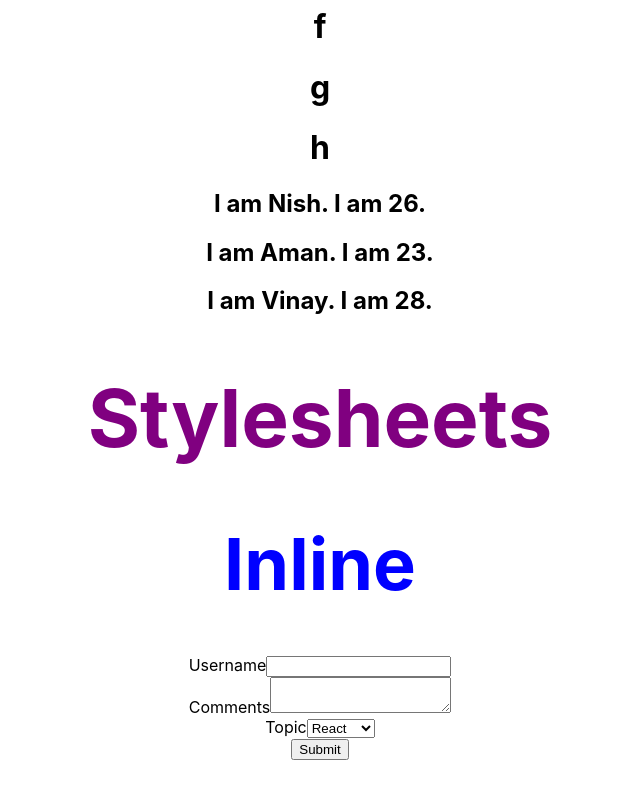
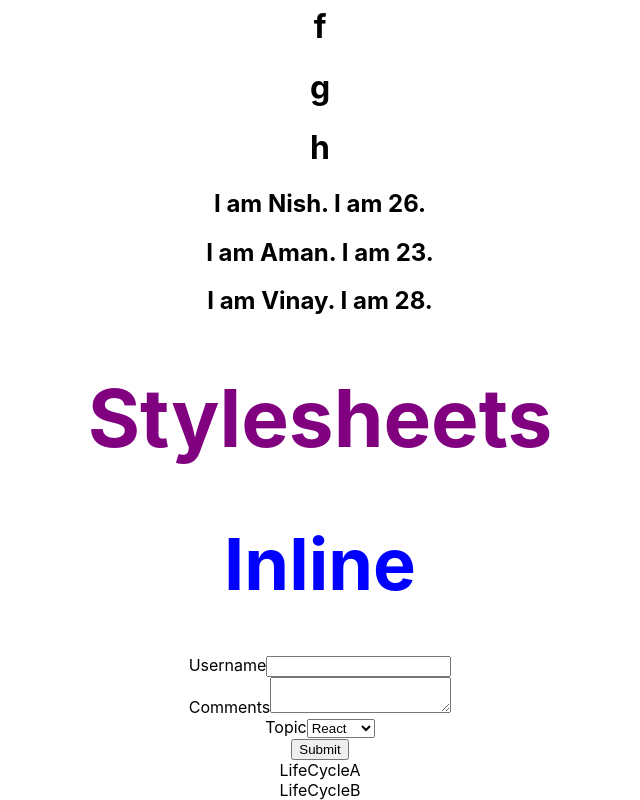
Before and after one commit to Nish-026/Learning_React, a React (Create React App) app in the folder first_app/: page / in a window 1280 px wide. Shown: the part 1232-2032 px from the top of the page, without its empty margins (320-960 px from the left). Before the commit the page ends 1992 px from the top, so only its background shows below. Built offline with nearby package versions, Linux system fonts and the light colour scheme.

Commit message:
Components Mounting life cycle methods

```diff
--- a/first_app/src/App.js
+++ b/first_app/src/App.js
@@ -19,6 +19,7 @@
 import './appStyles.css'
 import styles from './appStyles.module.css'
 import Form from './components/form';
+import LifeCycleA from './components/LifeCycleA';
 class App extends Component {
   render() {
     return (
@@ -46,6 +47,7 @@
         <Stylesheet />
         <Inline />
         <Form />
+        <LifeCycleA/>
       </div>
     )
   }
--- /dev/null
+++ b/first_app/src/components/LifeCycleA.js
@@ -0,0 +1,41 @@
+
+import React, {Component} from 'react'
+import LifeCycleB from './LifeCycleB'
+class LifeCycleA extends Component{
+    constructor(props){
+        super(props)
+
+        this.state={
+            name: "Nishtha"
+        }
+        console.log('LifeCycleA constructor')
+    }
+    static getDerivedStateFromProps(props,state){
+        console.log('LifeCycleA getDerivedStateFromProps')
+        return null
+    }
+    componentDidMount(){
+        console.log('LifeCycleA componentDidMount')
+    }
+    render(){
+        console.log('LifeCycleA render')
+        return(
+            <div>
+                LifeCycleA
+                <LifeCycleB />
+            </div>
+        )
+    }
+}
+export default LifeCycleA
+
+// when Child component is included like in this case it is LifeCycleB, The rendering is passed onto the child component
+// so all the mounting phase of child component is acheived after that parent mounting stage is achieved.
+// LifeCycleA constructor
+// LifeCycleA getDerivedStateFromProps
+// LifeCycleA render
+// LifeCycleB constructor
+// LifeCycleB getDerivedStateFromProps
+// LifeCycleB render
+// LifeCycleB componentDidMount
+// LifeCycleA componentDidMount
--- /dev/null
+++ b/first_app/src/components/LifeCycleB.js
@@ -0,0 +1,29 @@
+
+import React, {Component} from 'react'
+
+class LifeCycleB extends Component{
+    constructor(props){
+        super(props)
+
+        this.state={
+            name: "Nishtha"
+        }
+        console.log('LifeCycleB constructor')
+    }
+    static getDerivedStateFromProps(props,state){
+        console.log('LifeCycleB getDerivedStateFromProps')
+        return null
+    }
+    componentDidMount(){
+        console.log('LifeCycleB componentDidMount')
+    }
+    render(){
+        console.log('LifeCycleB render')
+        return(
+            <div>
+                LifeCycleB
+            </div>
+        )
+    }
+}
+export default LifeCycleB
```
Also changed, not shown: 1 other file (tests, documents, lock files or other folders).
